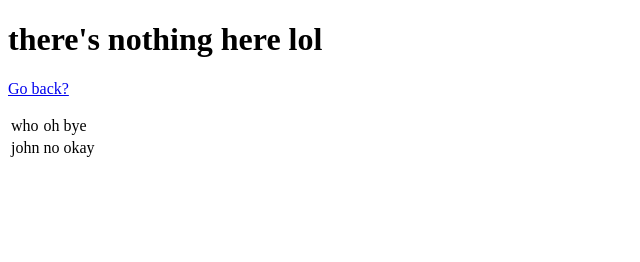
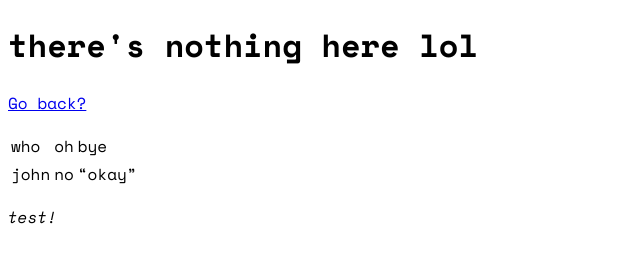
Before and after one commit to isovanillin/pizzalandia.github.io, a plain HTML site: page hai.html in a window 1280 px wide. Shown: the whole page, without its empty margins (0-640 px from the left). Drawn offline with nearby package versions, Linux system fonts and the light colour scheme.

Commit message:
Update hai.html

```diff
--- a/hai.html
+++ b/hai.html
@@ -8,6 +8,8 @@
     <title>burgerlandia</title>
     <meta property="og:locale" content=en_US/>
     <link rel="icon" type="image/x-icon" href="favi.png">
+	<link rel="stylesheet" href="styles.css">
+	<meta name="description" content="cool website bout me n some interests i have..">
 </head>
 
 <body>
@@ -23,8 +25,10 @@
 	<tr>
 		<td>john</td>
 		<td>no</td>
-		<td>okay</td>
+		<td><q>okay</q></td>
 	</tr>
 </table>
 
+<p><em>test!</em></p>
+
 </body>
```
